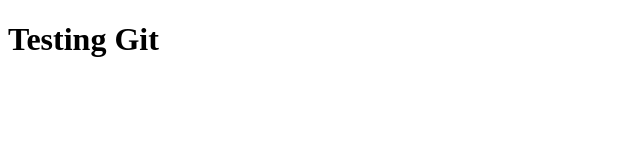
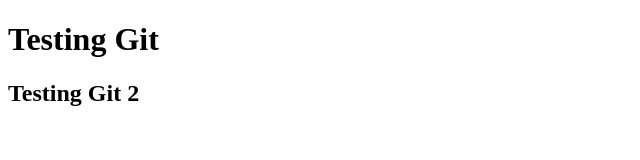
Before and after one commit to Niraj81/Webdev-Course, a plain HTML site: page index.html in a window 1280 px wide. Shown: the whole page, without its empty margins (0-640 px from the left). Drawn offline with Linux system fonts and the light colour scheme.

Commit message:
Git test 3

```diff
--- a/index.html
+++ b/index.html
@@ -8,5 +8,6 @@
 </head>
 <body>
     <h1>Testing Git </h1>
+    <h2>Testing Git 2</h2>
 </body>
 </html>
```
